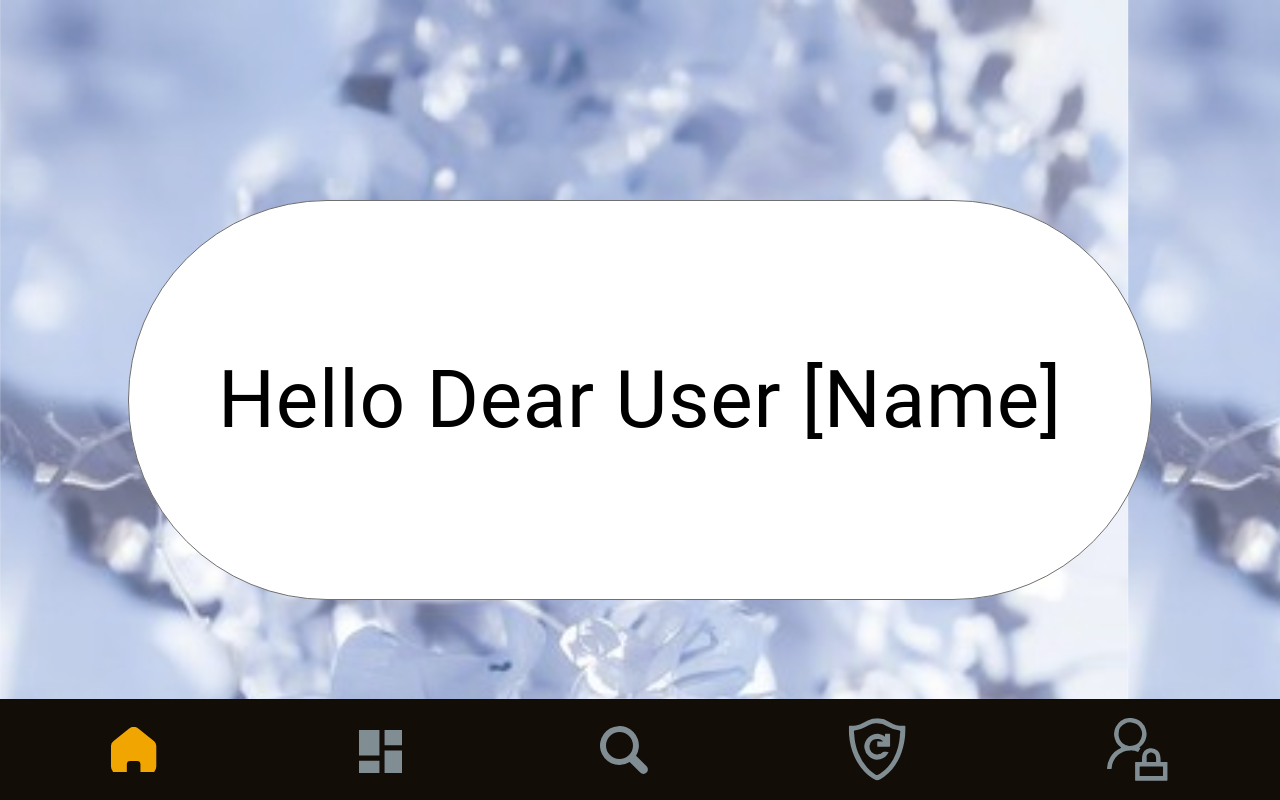
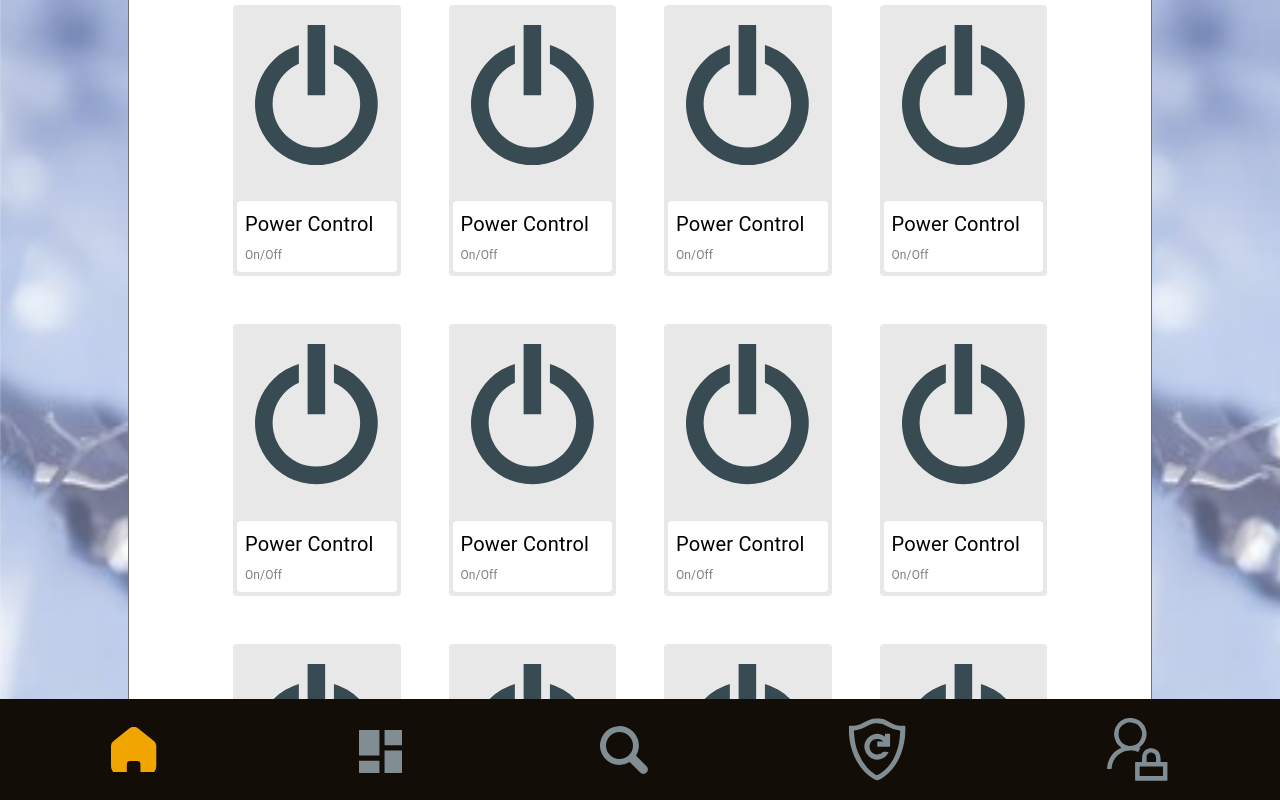
Before and after one commit to amkzdev/Perfume-Store-React-App, a React (Vite) app: page /dashboard in a window 1280 px wide. Built offline with nearby package versions, Linux system fonts and the light colour scheme.

Commit message:
Add Dashboard Items

```diff
--- a/src/pages/Dashboard/Dashboard.tsx
+++ b/src/pages/Dashboard/Dashboard.tsx
@@ -1,10 +1,25 @@
 import React from 'react'
-import { Box, Typography } from '@mui/material'
+import { Box, Typography, Grid } from '@mui/material'
+import { DashboardItem } from './components/DashboardItem'
 
 export const Dashboard = () => {
     return (
         <Box sx={{ display: 'flex', alignItems: 'center', flexDirection: 'column', justifyContent: 'center', backgroundColor: '#fff', borderRadius: '199px', border: '1px solid #707070', width: '80%', minHeight: '50%', p: 8, boxSizing: 'border-box' }}>
             <Typography fontSize={80} align='center'>Hello Dear User [Name]</Typography>
+            <Grid container spacing={6}  p={5}>
+                <DashboardItem description='On/Off' title='Power Control' />
+                <DashboardItem description='On/Off' title='Power Control' />
+                <DashboardItem description='On/Off' title='Power Control' />
+                <DashboardItem description='On/Off' title='Power Control' />
+                <DashboardItem description='On/Off' title='Power Control' />
+                <DashboardItem description='On/Off' title='Power Control' />
+                <DashboardItem description='On/Off' title='Power Control' />
+                <DashboardItem description='On/Off' title='Power Control' />
+                <DashboardItem description='On/Off' title='Power Control' />
+                <DashboardItem description='On/Off' title='Power Control' />
+                <DashboardItem description='On/Off' title='Power Control' />
+                <DashboardItem description='On/Off' title='Power Control' />
+            </Grid>
         </Box>
     )
 }
```
